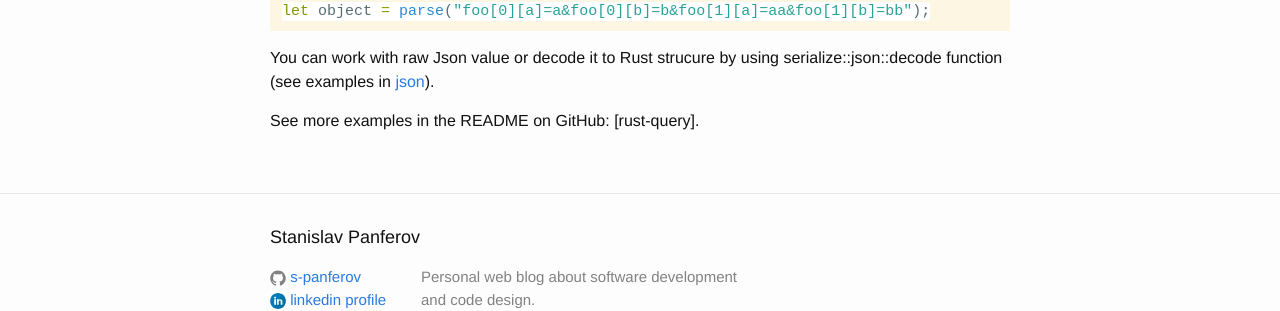
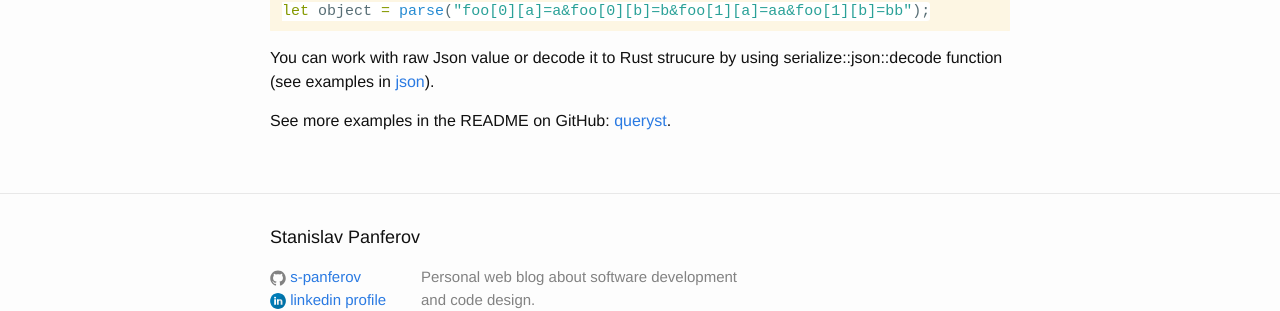
Before and after one commit to s-panferov/s-panferov.github.io, a Jekyll site: the page built from _posts/2014-09-26-rust-query.markdown, in a window 1280 px wide. Shown: the part 380-691 px from the top of the page. Built offline with Jekyll 4.4.1, drawn with Linux system fonts in a browser that asks for light colours; Markdown is read by kramdown in place of the engine named in the settings.

Commit message:
Fix link to queryst

```diff
--- a/_posts/2014-09-26-rust-query.markdown
+++ b/_posts/2014-09-26-rust-query.markdown
@@ -17,7 +17,7 @@ let object = parse("foo[0][a]=a&foo[0][b]=b&foo[1][a]=aa&foo[1][b]=bb");
 
 You can work with raw Json value or decode it to Rust strucure by using serialize::json::decode function (see examples in [json]).
 
-See more examples in the README on GitHub: [rust-query].
+See more examples in the README on GitHub: [queryst].
 
 [json]: http://doc.rust-lang.org/serialize/json/index.html
 [queryst]: https://github.com/rustless/queryst
```
